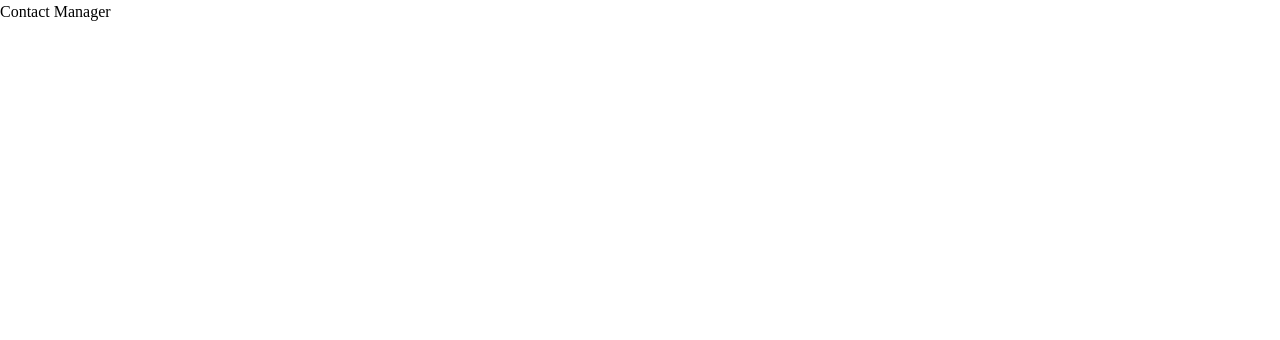
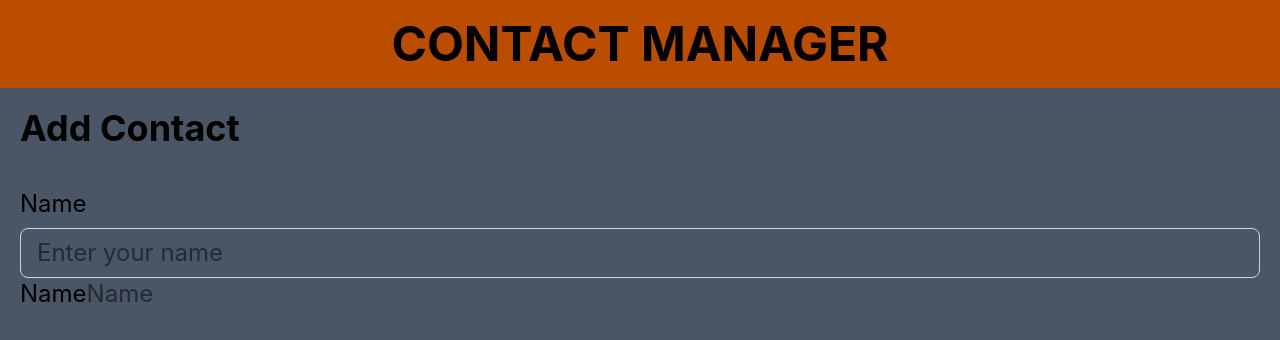
Before and after one commit to vishalkumar2501/ContactApp, a React (Vite) app: page / in a window 1280 px wide. Shown: the top 340 px of the page. Built offline with nearby package versions, Linux system fonts and the light colour scheme.

Commit message:
making project after learning react

```diff
--- a/src/App.jsx
+++ b/src/App.jsx
@@ -6,10 +6,10 @@ import ContactList from './components/ContactList'
 
 const App = () => {
   return (
-    <div>
-      <Header />
-      <AddContact />
-      <ContactList />
+    <div className=' flex flex-col min-h-screen bg-gray-600'>
+       <Header className="bg-green-200 h-2.5 w-full" />
+       <AddContact />
+       <ContactList />
 
     </div>
   )
--- a/src/components/AddContact.jsx
+++ b/src/components/AddContact.jsx
@@ -4,7 +4,22 @@ class AddContact extends React.Component {
     render() {
         return (
 
-            <div></div>
+            <div className="">
+                <h2 className='p-5 text-4xl font-bold'> Add Contact</h2>
+                <form className="p-5 text-2xl">
+                    <div className='flex flex-col gap-2'>
+                        <label className='flex flex-col gap-2'>Name</label>
+                        <input type="text"
+                               name="name"
+                               placeholder="Enter your name"
+                               className='px-4 py-2 border border-gray-300 rounded-lg focus:outline-none focus:ring-2 focus:ring-blue-500"'/>
+                    </div>
+                    <div>
+                        <label>Name</label>
+                        <input type="text" name="name" placeholder="Name"/>
+                    </div>
+                </form>
+            </div>
         );
     }
 }
--- a/src/components/ContactList.jsx
+++ b/src/components/ContactList.jsx
@@ -1,8 +1,10 @@
 import React from 'react'
 
-const ContactList = () => {
+const ContactList = () => {  {/*Class components are written in CamelCase */}
   return (
-    <div></div>
+    <div>
+
+    </div>
   )
 }
 
--- a/src/components/Header.jsx
+++ b/src/components/Header.jsx
@@ -2,9 +2,10 @@ import React from 'react'
 
 const Header = () => {
   return (
-    <div className="ui fixed menu">
-        <div className='ui container center'>
-            <h2>Contact Manager</h2>
+    <div>
+
+        <div className=" flex justify-center  mt-0 bg-amber-700 p-5 ">
+            <h2 className='text-5xl font-bold'>CONTACT MANAGER</h2>
         </div>
 
     </div>
--- a/src/index.css
+++ b/src/index.css
@@ -1,12 +1 @@
 @import "tailwindcss";
-
-*{
-    padding: 0;
-    margin: 0;
-    box-sizing: border-box;
-    font-family: 'Gilroy';
-}
-html,body{
-    height: 100%;
-    width: 100%;
-}
```
